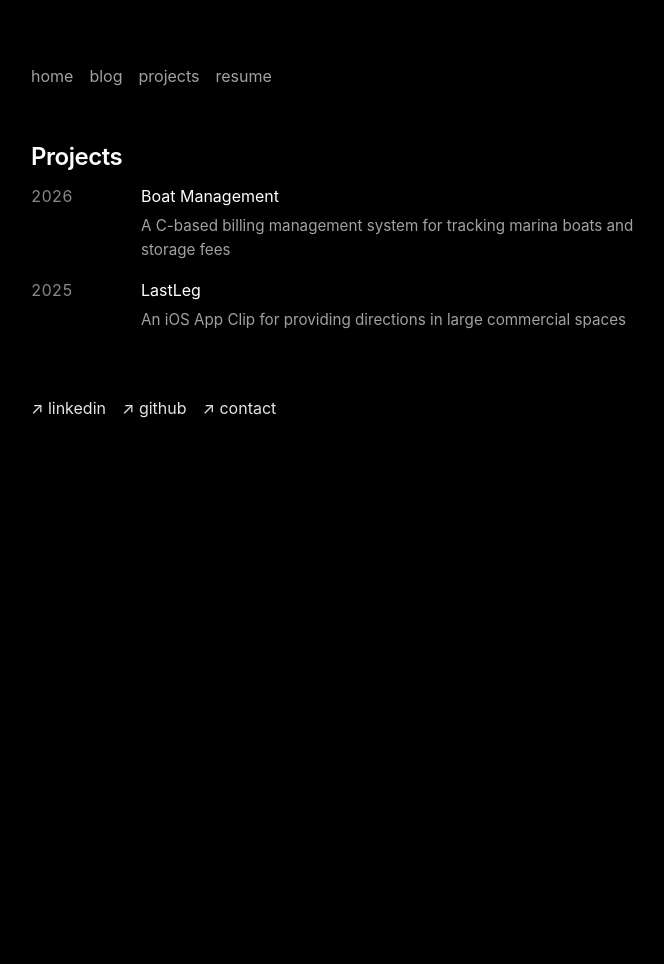
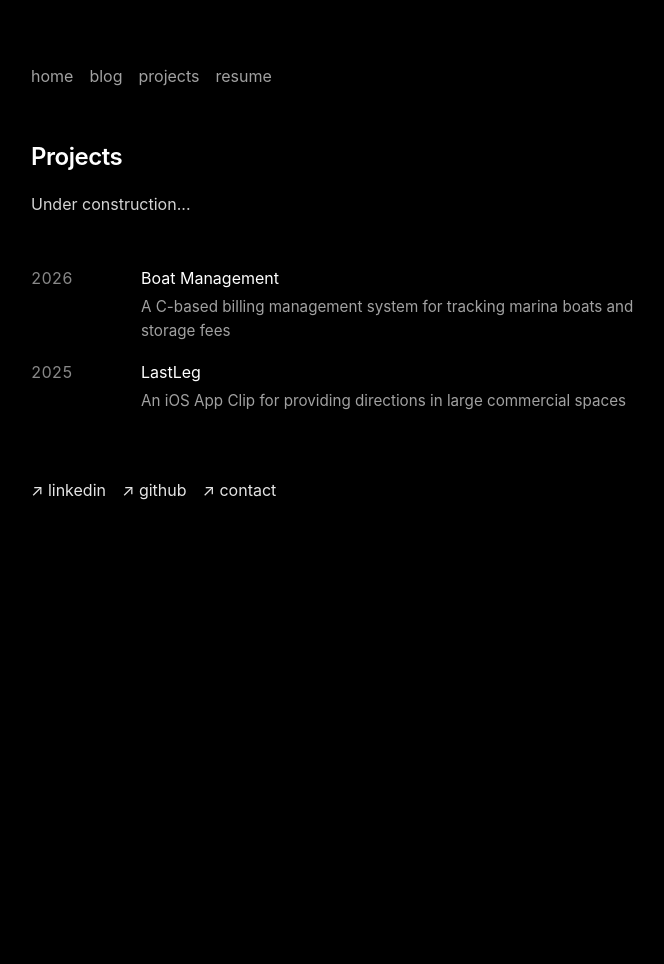
Before and after one commit to souttoa/souttoa.github.io, a Jekyll site: the page built from projects.html, in a window 1280 px wide. Shown: the whole page, without its empty margins (289-953 px from the left). Built offline with Jekyll 4.4.1, drawn with Linux system fonts in a browser that asks for light colours.

Commit message:
Add under construction message to projects section
Added a bio paragraph indicating the section is under construction.

```diff
--- a/projects.html
+++ b/projects.html
@@ -4,6 +4,9 @@ title: Projects
 ---
 <section id="header">
     <h1>Projects</h1>
+    <p class="bio">
+        Under construction...
+    </p>
 </section>
 
 <section id="project-list">
```
